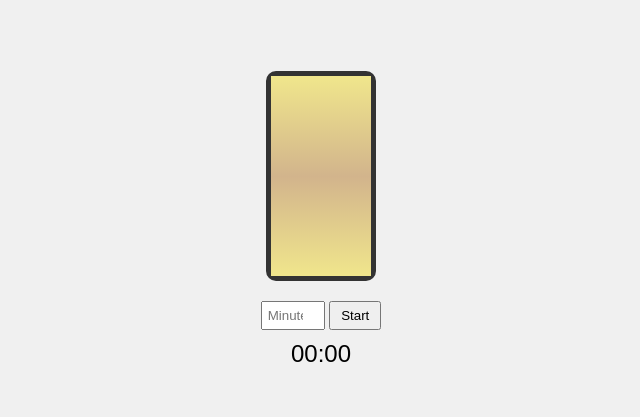
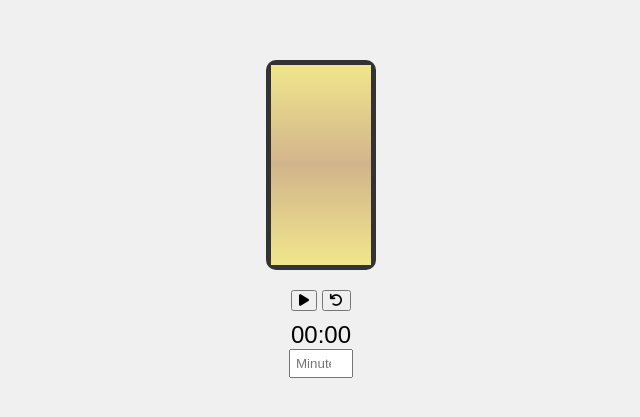
Before and after one commit to emmcygn/emmcygn.github.io, a plain HTML site: page sandglass-timer:/index.html in a window 1280 px wide. Shown: the part 181-598 px from the top of the page, without its empty margins (319-959 px from the left). Drawn offline with nearby package versions, Linux system fonts and the light colour scheme.

Commit message:
Update index.html
Updated to working version 1.0

```diff
--- a/sandglass-timer:/index.html
+++ b/sandglass-timer:/index.html
@@ -3,21 +3,25 @@
 <head>
     <meta charset="UTF-8">
     <meta name="viewport" content="width=device-width, initial-scale=1.0">
-    <title>Sandglass Timer</title>
+    <title>Advanced Sand Timer</title>
     <link rel="stylesheet" href="style.css">
+    <link rel="stylesheet" href="https://cdnjs.cloudflare.com/ajax/libs/font-awesome/6.0.0-beta3/css/all.min.css">
 </head>
 <body>
     <div class="container">
         <div class="sandglass">
             <div class="sand-top"></div>
+            <div class="sand-cover"></div>
             <div class="sand-bottom"></div>
         </div>
         <div class="controls">
-            <input type="number" id="minutes" placeholder="Minutes">
-            <button id="startButton">Start</button>
+            <button id="startPauseButton"><i class="fas fa-play"></i></button>
+            <button id="resetButton"><i class="fas fa-undo"></i></button>
         </div>
         <div id="timeDisplay">00:00</div>
+        <input type="number" id="minutes" placeholder="Minutes">
     </div>
+    <script src="https://cdnjs.cloudflare.com/ajax/libs/gsap/3.9.1/gsap.min.js"></script>
     <script src="script.js"></script>
 </body>
 </html>
```
